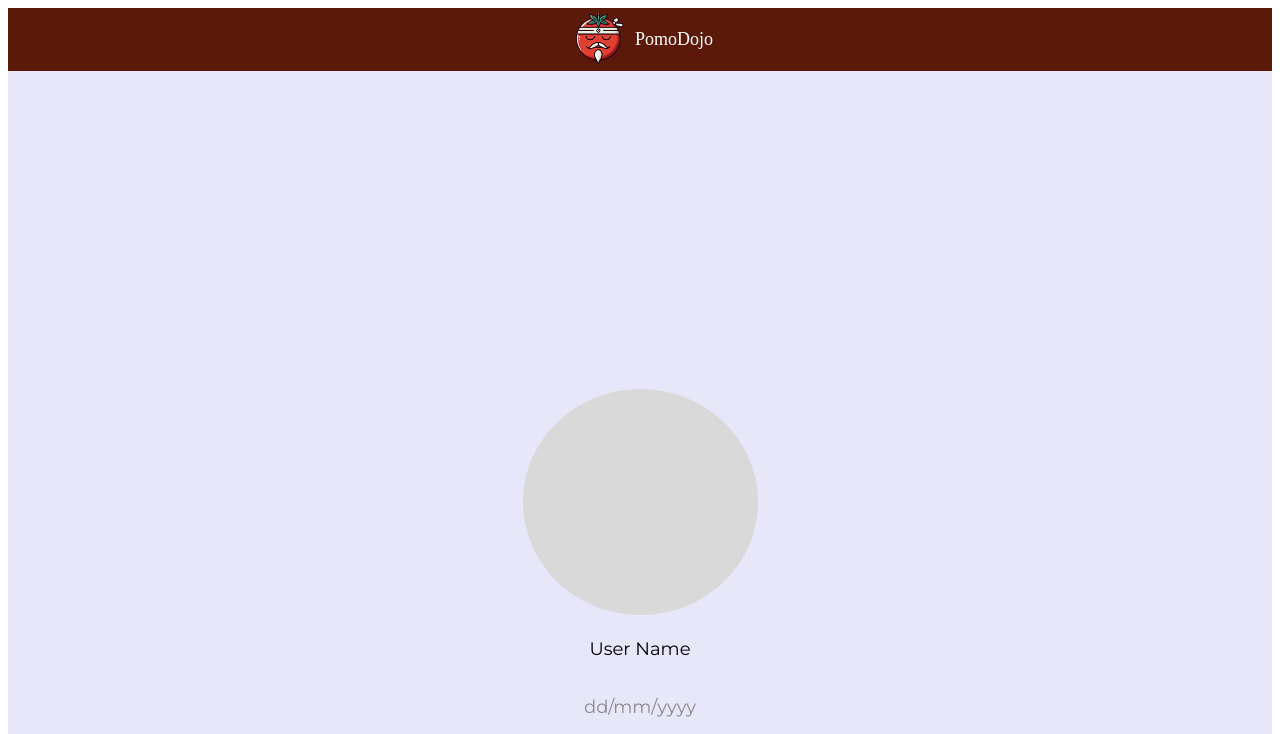
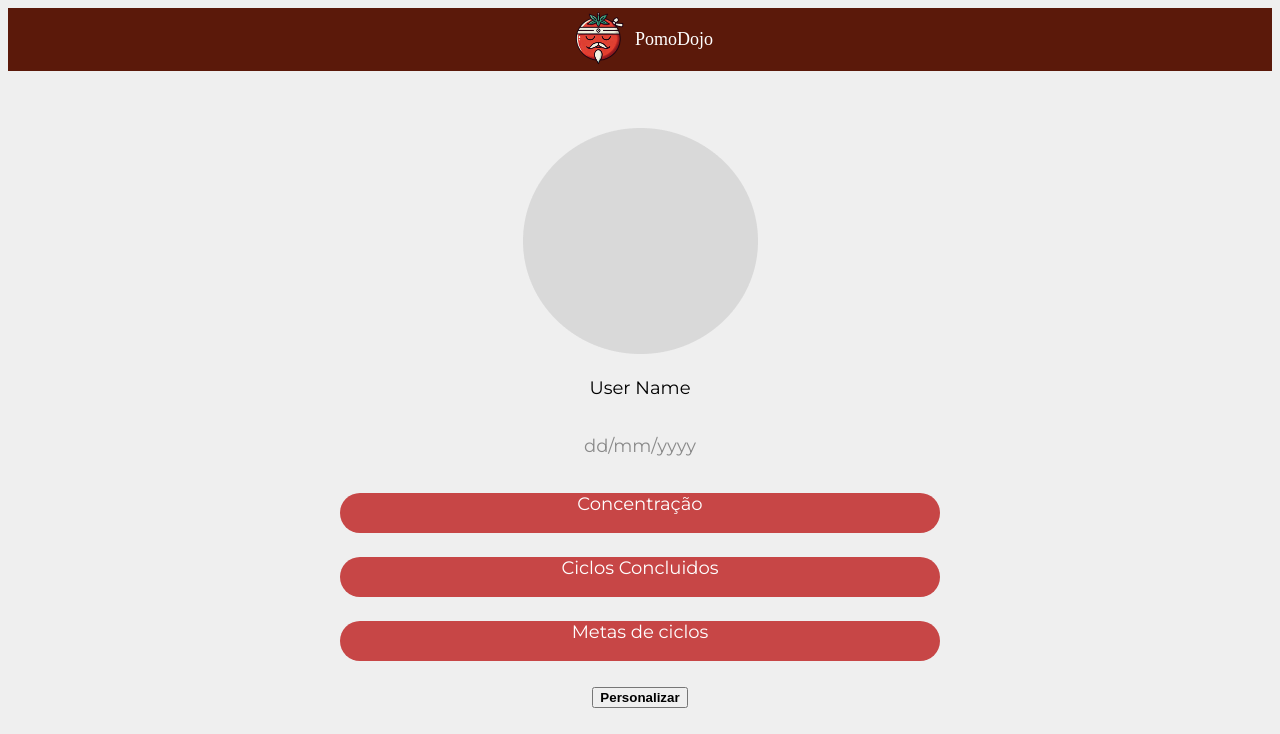
Before and after one commit to naoehcleber/Pomodojo, a Django app: page / in a window 1280 px wide; the page is wider, and only the part inside the window is pictured. Shown: the top 734 px of that part. Run offline with Django 5.2, Linux system fonts and the light colour scheme.

Commit message:
Update usuarioPage.css

```diff
--- a/projeto_cad_usuarios/app_cad_usuarios/static/usuarioPage.css
+++ b/projeto_cad_usuarios/app_cad_usuarios/static/usuarioPage.css
@@ -1,5 +1,6 @@
 body{
     height: 100%;
+    background-color: #EFEFEF;
 }
 
 .header {
@@ -24,12 +25,11 @@ h1{
 
 .main {
     display: flex;
-    padding: 30%;
+    padding: 10%;
     height: 55vh;
     flex-direction: column;
     align-items: center;
     justify-content: center;
-    background: #e8e7fa;
     color: white;
     font-size: large;
     font-family: Montserrat;
@@ -58,7 +58,7 @@ h1{
 }
 
 .barrasDeProgresso{
-    display: flex;
+    display: center;
     flex-direction: column;
     flex-wrap: nowrap;
     text-align: center;
@@ -70,10 +70,11 @@ h1{
 .barrasDeProgressoIndividual{
     width: 90vw;
     height: 5vh;
-    background-color: #F3D8B9;
+    background-color: #C74646;
     border-radius: 1.5em;
     color: white;
     margin-bottom: 3vh;
+    max-width: 600px;
 }
 
 #personalizar{
@@ -91,7 +92,6 @@ h1{
     justify-content: center;
     padding-top: 3%;
     width: 100%;
-
 }
 .nav{
    width: 100%;
```
